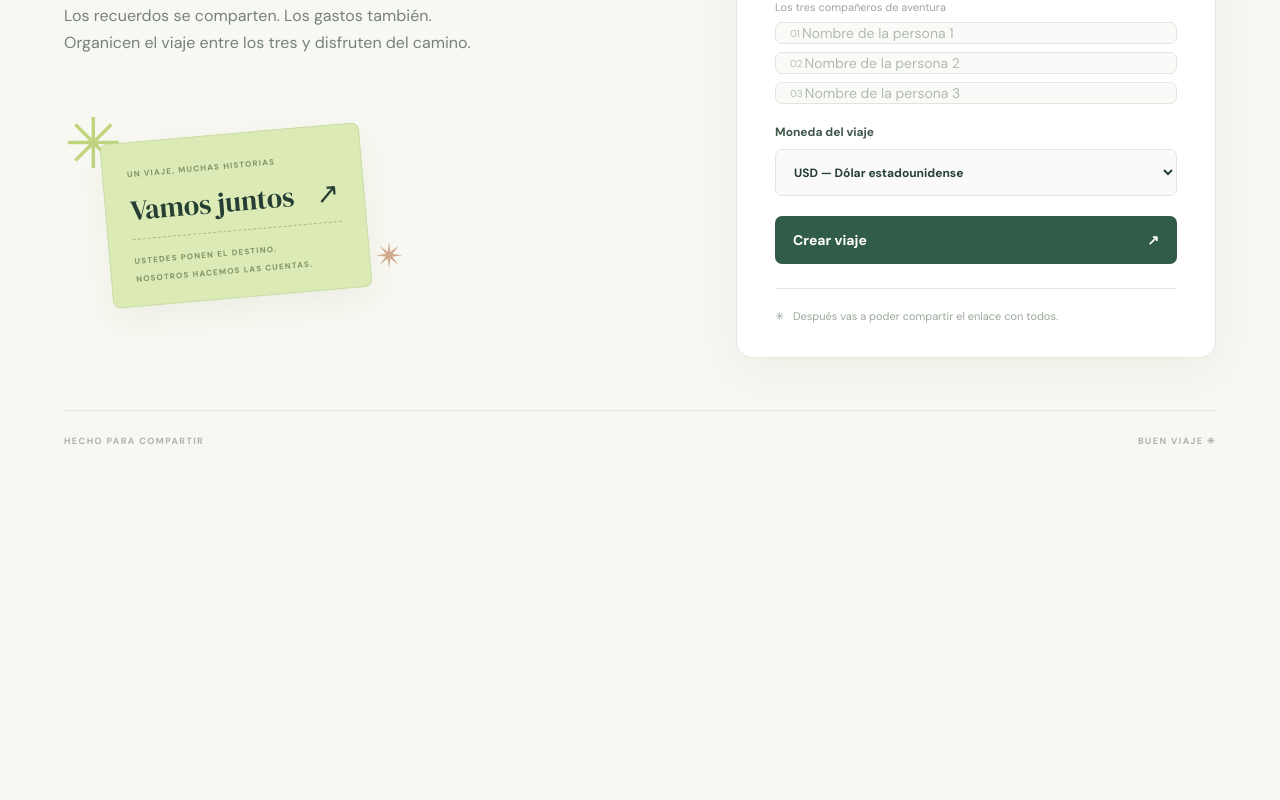
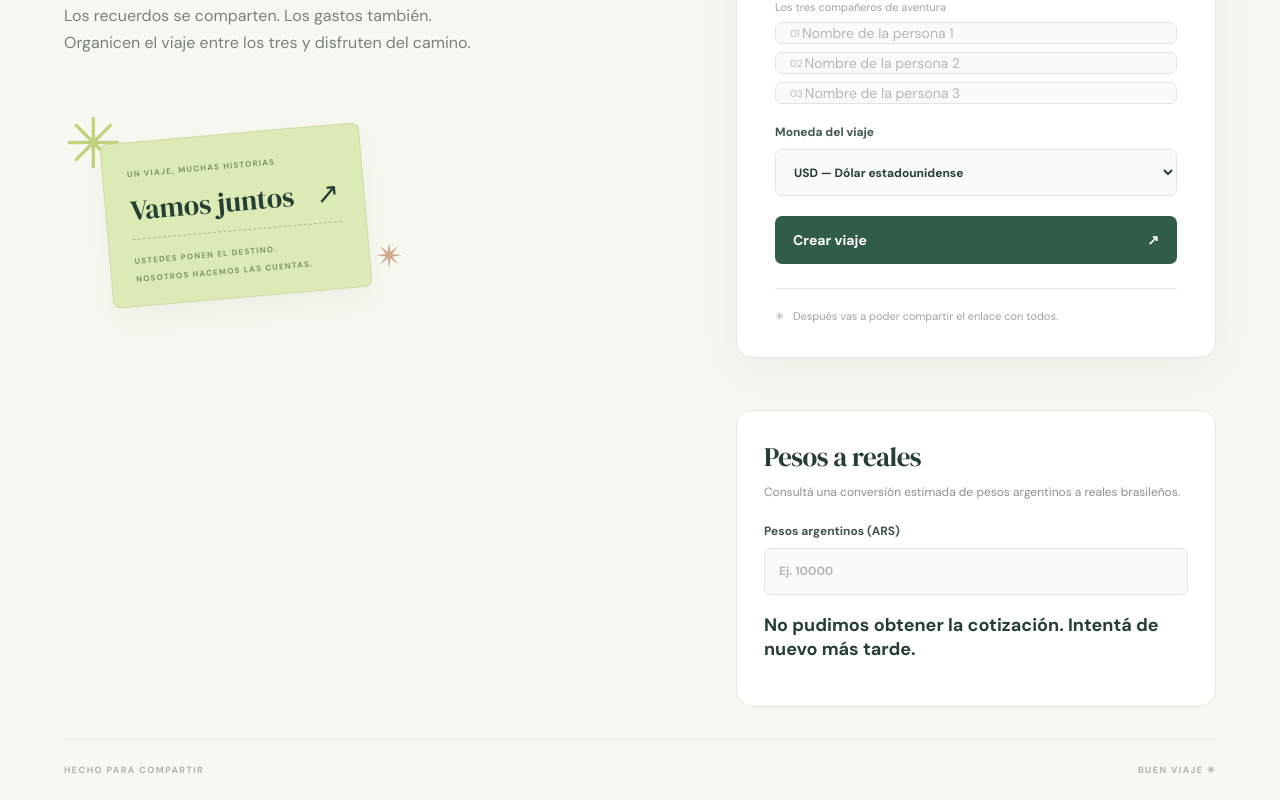
Before and after one commit to MarcoSavarin0/a-medias, a Next.js app: page / in a window 1280 px wide. Shown: the part 396-1196 px from the top of the page. Before the commit the page ends 867 px from the top, so only its background shows below. Built offline with nearby package versions, Linux system fonts and the light colour scheme; no server answers.

Commit message:
Add Argentine peso to Brazilian real converter

```diff
--- /dev/null
+++ b/app/converter.tsx
@@ -0,0 +1,40 @@
+'use client';
+
+import { useEffect, useState } from 'react';
+
+type Rate = { date: string; rate: number };
+
+export default function Converter() {
+  const [amount, setAmount] = useState('');
+  const [rate, setRate] = useState<Rate | null>(null);
+  const [error, setError] = useState(false);
+
+  useEffect(() => {
+    const controller = new AbortController();
+    const timeout = setTimeout(() => controller.abort(), 10000);
+    fetch('https://api.frankfurter.dev/v2/rate/ARS/BRL', { signal: controller.signal })
+      .then(response => {
+        if (!response.ok) throw new Error('Cotización no disponible');
+        return response.json();
+      })
+      .then(data => {
+        if (data.base !== 'ARS' || data.quote !== 'BRL' || !Number.isFinite(data.rate) || data.rate <= 0 || !/^\d{4}-\d{2}-\d{2}$/.test(data.date)) throw new Error('Cotización inválida');
+        setRate({ date: data.date, rate: data.rate });
+      })
+      .catch(() => { if (!controller.signal.aborted || !cancelled) setError(true); })
+      .finally(() => clearTimeout(timeout));
+    let cancelled = false;
+    return () => { cancelled = true; clearTimeout(timeout); controller.abort(); };
+  }, []);
+
+  const parsed = Number(amount.replace(',', '.'));
+  const valid = /^\d+(?:[.,]\d{1,2})?$/.test(amount) && Number.isFinite(parsed);
+  return <section className="side-card converter" aria-labelledby="converter-title">
+    <h2 id="converter-title">Pesos a reales</h2>
+    <p className="side-intro">Consultá una conversión estimada de pesos argentinos a reales brasileños.</p>
+    <label>Pesos argentinos (ARS)<input type="text" inputMode="decimal" value={amount} onChange={event => setAmount(event.target.value)} placeholder="Ej. 10000" /></label>
+    {amount && !valid && <p className="error" role="alert">Ingresá un importe válido con hasta dos decimales.</p>}
+    <p aria-live="polite">{error ? 'No pudimos obtener la cotización. Intentá de nuevo más tarde.' : !rate ? 'Cargando cotización…' : valid ? new Intl.NumberFormat('es-AR', { style: 'currency', currency: 'BRL' }).format(parsed * rate.rate) : 'Ingresá un importe para convertir.'}</p>
+    {rate && <small>Cotización de referencia del {rate.date} · Fuente: Frankfurter</small>}
+  </section>;
+}
```
Also changed, not shown: app/page.tsx (+2 -1 lines), app/style.css.
